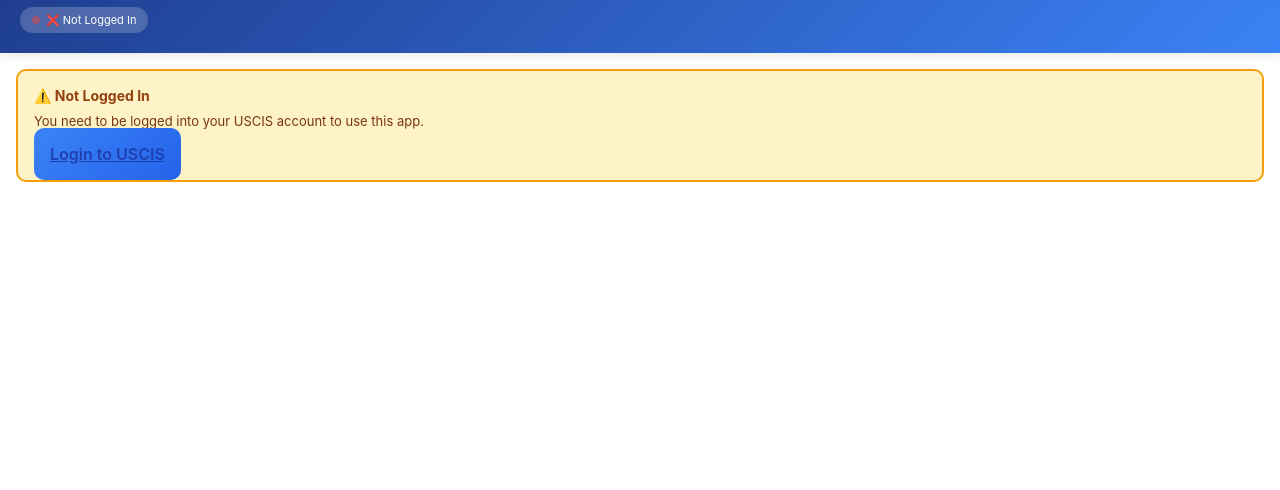
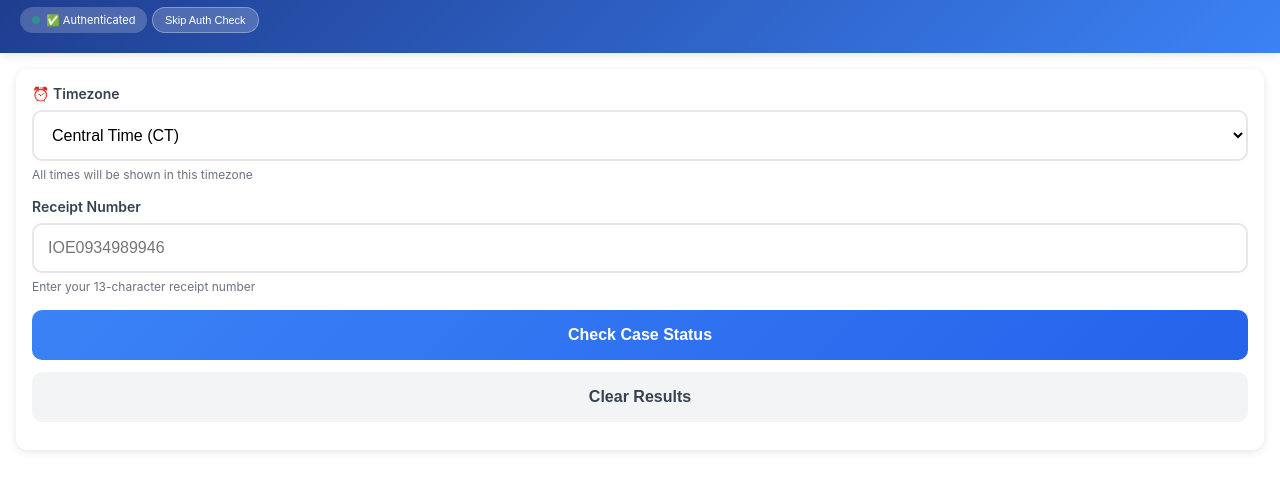
Before and after one commit to kareemelfatairy/mytestapp-uscis, a plain HTML site: page index.html in a window 1280 px wide. Shown: the part 66-556 px from the top of the page. Drawn offline with Linux system fonts and the light colour scheme; no server answers.

Commit message:
Add files via upload
fix 2

```diff
--- a/app.js
+++ b/app.js
@@ -86,8 +86,12 @@
         timezoneSelect.value = userTimezone;
     }
 
-    // Check authentication
-    checkAuth();
+    // Check authentication (unless skipped)
+    if (window.skipAuthCheck) {
+        showAuth();
+    } else {
+        checkAuth();
+    }
 
     // Event listeners
     checkBtn.addEventListener('click', checkCase);
@@ -134,16 +138,28 @@
     try {
         const response = await fetch(`${API_BASE}/IOE0000000000`, {
             method: 'GET',
-            credentials: 'include'
+            credentials: 'include',
+            headers: {
+                'Accept': 'application/json',
+                'Content-Type': 'application/json'
+            }
         });
 
+        console.log('Auth check status:', response.status);
+
+        // Only treat 401 and 403 as "not authenticated"
+        // Any other status (including 404, 500, etc.) means we're probably logged in
         if (response.status === 401 || response.status === 403) {
             showNotAuth();
         } else {
+            // If we got any other response, we're authenticated
             showAuth();
         }
     } catch (error) {
-        showNotAuth();
+        console.log('Auth check error:', error);
+        // On network errors, assume authenticated (don't block the user)
+        // They'll get a proper error when they try to check a case
+        showAuth();
     }
 }
 
--- a/index.html
+++ b/index.html
@@ -435,6 +435,7 @@
                 <div class="status-dot" id="statusDot"></div>
                 <span id="authText">Checking...</span>
             </div>
+            <button onclick="window.skipAuthCheck = true; init();" style="background: rgba(255,255,255,0.2); border: 1px solid rgba(255,255,255,0.3); color: white; padding: 6px 12px; border-radius: 16px; margin-top: 8px; font-size: 11px; cursor: pointer;">Skip Auth Check</button>
         </div>
 
         <div class="content">
```
